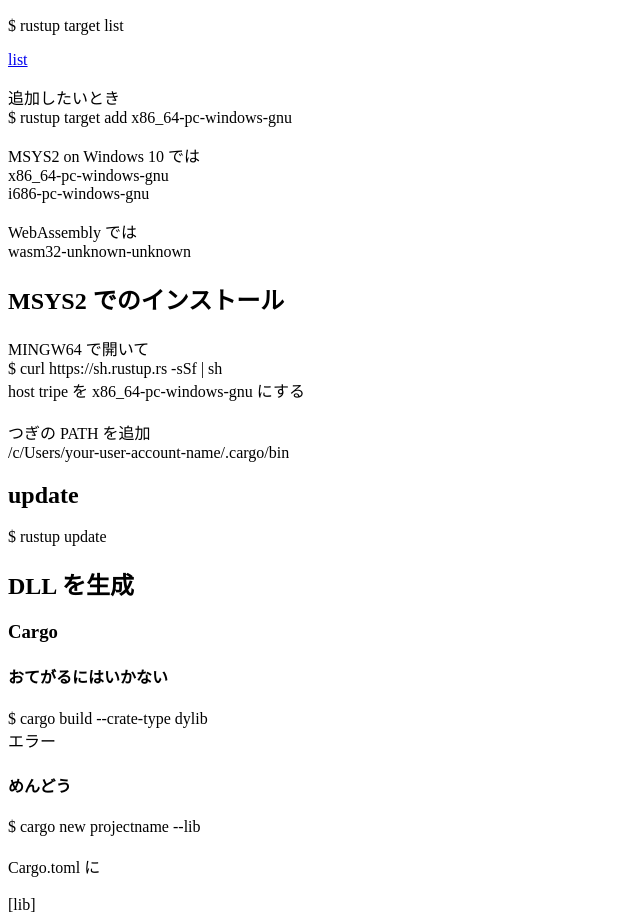
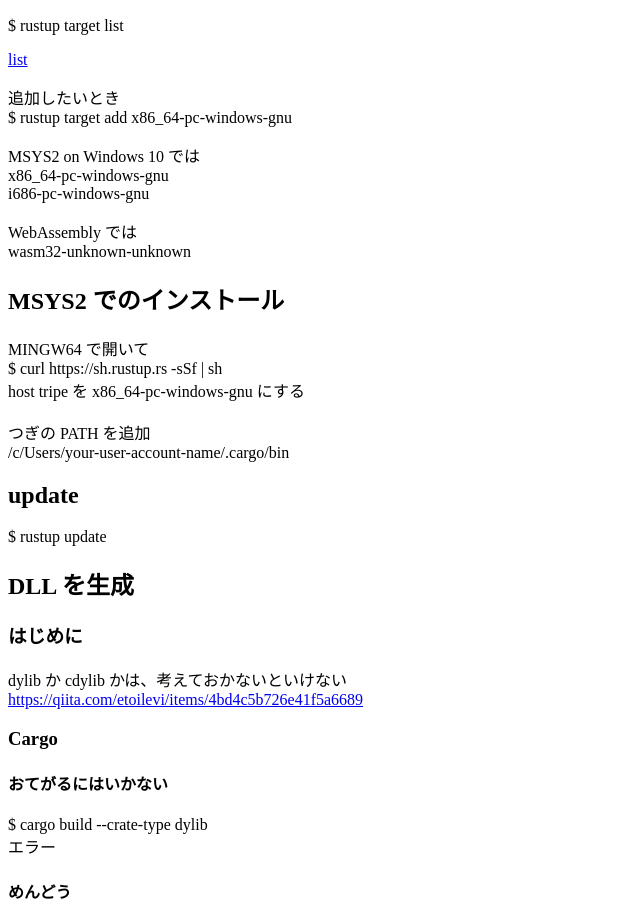
Before and after one commit to taku-n/w, a plain HTML site: page rustlang.html in a window 1280 px wide. Shown: the part 110-1026 px from the top of the page, without its empty margins (0-640 px from the left). Drawn offline with Linux system fonts and the light colour scheme.

Commit message:
more explaination of DLL

```diff
--- a/rustlang.html
+++ b/rustlang.html
@@ -43,6 +43,10 @@
 <p>$ rustup update</p>
 
 <h2>DLL を生成</h2>
+<h3>はじめに</h3>
+<p>
+dylib か cdylib かは、考えておかないといけない<br>
+<a href="https://qiita.com/etoilevi/items/4bd4c5b726e41f5a6689">https://qiita.com/etoilevi/items/4bd4c5b726e41f5a6689</a></p>
 <h3>Cargo</h3>
 <h4>おてがるにはいかない</h4>
 <p>
```
